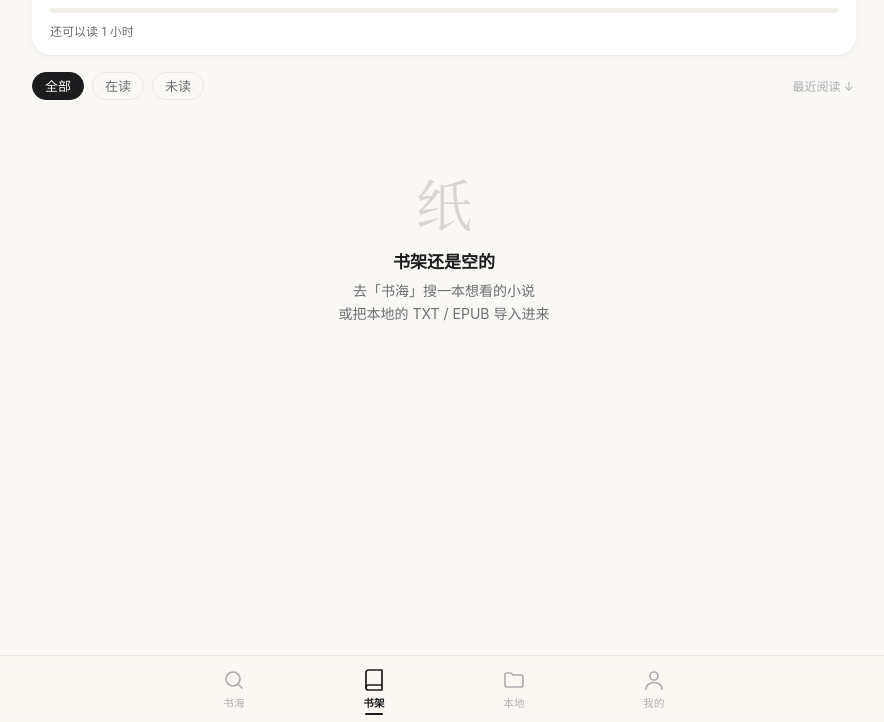
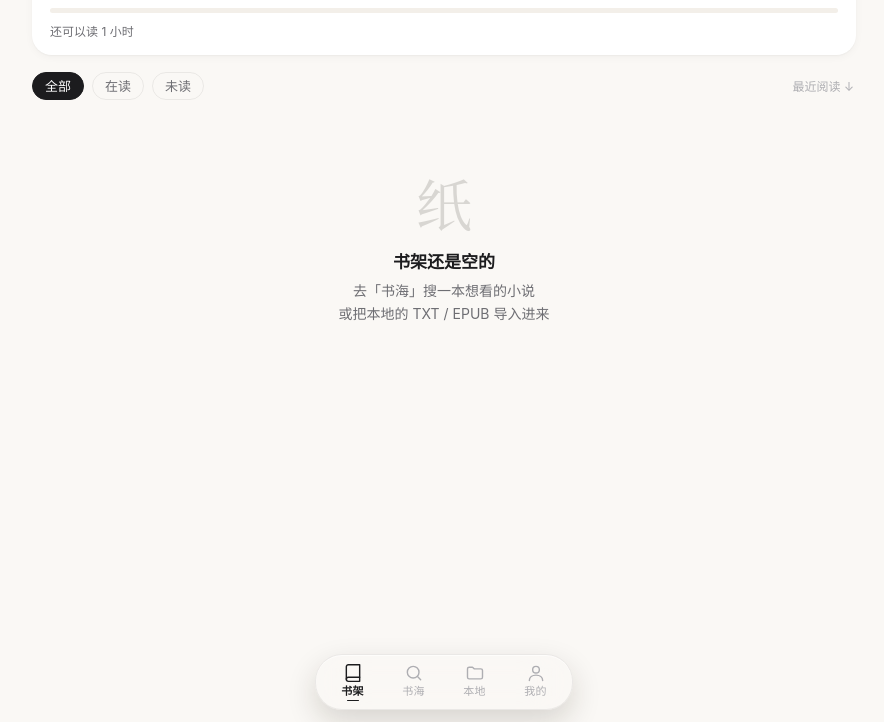
Before and after one commit to Tkemaway/zhijian-reader, a website built with Vite: page index.html in a window 1280 px wide. Both pictures are taken after a click on the button "书架". Shown: the part 78-800 px from the top of the page, without its empty margins (196-1080 px from the left). Built offline with nearby package versions, Linux system fonts and the light colour scheme.

Commit message:
底栏改为悬浮玻璃胶囊（按 Wenku8 lib/glass_dock.dart 实现）
读了源项目 lib/glass_dock.dart，按其参数重做：
- 胶囊：高 54 / 圆角 27 / 底边距 12+safe-area，
  按压时整体 scale(1.02, 1.05) 并加深投影
- 每一项：宽 61 / 高 48；图标 20 → 标签 11（选中 700）→ 指示条 12×1.5
- 交互：点击切换；手指在底栏上横向滑动可连续切换（邻近项高亮 is-near），
  滑动结束后 350ms 内忽略误触点击
- 顺序恢复为之前的排布：书架 / 书海 / 本地 / 我的
- 平板与墨水屏适配；页面底部留白保持 96px 不遮挡

```diff
--- a/package.json
+++ b/package.json
@@ -1,7 +1,7 @@
 {
   "name": "zhijian-reader",
   "private": true,
-  "version": "3.2.8",
+  "version": "3.2.9",
   "type": "module",
   "description": "纸间 - 静心阅读。Kindle 质感的手机小说阅读器",
   "scripts": {
--- a/src/app.css
+++ b/src/app.css
@@ -145,46 +145,66 @@ img { display: block; max-width: 100%; }
 }
 
 /* ---------- 底部导航（毛玻璃） ---------- */
+/* 悬浮胶囊导航（参考 Wenku8 Flutter 的 GlassDock：
+   高 54 / 圆角 27 / 每项 61 宽 / 图标 20 / 文字 11 / 底部 12×1.5 指示条） */
 .tabbar {
 	position: fixed;
-	left: 0; right: 0; bottom: 0;
+	left: 50%;
+	bottom: calc(12px + var(--sab));
+	transform: translateX(-50%);
 	z-index: 100;
-	display: flex;
-	justify-content: space-around;
-	align-items: center;
-	padding: 8px 24px calc(8px + var(--sab));
-	background: rgba(250, 248, 245, 0.82);
-	backdrop-filter: blur(24px) saturate(180%);
-	-webkit-backdrop-filter: blur(24px) saturate(180%);
-	border-top: 0.5px solid var(--line);
+	padding: 3px 6px;
+	border-radius: 27px;
+	background: rgba(250, 248, 245, 0.78);
+	backdrop-filter: blur(24px) saturate(170%);
+	-webkit-backdrop-filter: blur(24px) saturate(170%);
+	border: 0.5px solid rgba(28, 28, 30, 0.07);
+	box-shadow:
+		0 12px 30px rgba(40, 30, 15, 0.16),
+		inset 0 1px 0 rgba(255, 255, 255, 0.6);
+	transition: transform 0.22s var(--ease), box-shadow 0.22s var(--ease);
+	touch-action: none; /* 让底栏上的横向滑动不被页面滚动吃掉 */
+}
+/* 按下时整体轻微压扁放大（对齐源项目的 press 反馈） */
+.tabbar.is-pressing {
+	transform: translateX(-50%) scale(1.02, 1.05);
+	box-shadow:
+		0 16px 36px rgba(40, 30, 15, 0.2),
+		inset 0 1px 0 rgba(255, 255, 255, 0.65);
 }
 .tab-item {
 	display: flex;
 	flex-direction: column;
 	align-items: center;
+	justify-content: center;
+	width: 61px;
+	height: 48px;
 	gap: 3px;
+	padding: 0;
 	color: var(--ink-3);
-	font-size: 10.5px;
+	font-size: 11px;
 	font-weight: 500;
-	letter-spacing: 0.03em;
-	transition: color 0.25s var(--ease);
-	padding: 4px 16px;
+	letter-spacing: 0.02em;
+	transition: color 0.22s var(--ease);
 	position: relative;
 }
-.tab-item svg { width: 24px; height: 24px; stroke-width: 1.7; }
+.tab-item svg { width: 20px; height: 20px; stroke-width: 1.7; }
+.tab-item span { line-height: 1; }
+/* 底部指示条：选中才亮 */
+.tab-item::after {
+	content: '';
+	width: 12px;
+	height: 1.5px;
+	border-radius: 1px;
+	background: currentColor;
+	opacity: 0;
+	transition: opacity 0.22s var(--ease);
+}
 .tab-item.active { color: var(--ink); font-weight: 700; }
-/* 选中项下方的短横线（参考 Wenku8 的底栏） */
-.tab-item.active::after {
-	content: '';
-	position: absolute;
-	left: 50%;
-	bottom: -1px;
-	transform: translateX(-50%);
-	width: 18px;
-	height: 2.5px;
-	border-radius: 2px;
-	background: var(--ink);
-}
+.tab-item.active::after { opacity: 1; }
+/* 手指沿底栏滑动时的邻近高亮 */
+.tab-item.is-near { color: var(--ink-2); }
+.tab-item.is-near::after { opacity: 0.35; }
 
 /* ---------- 卡片 ---------- */
 .card {
@@ -822,10 +842,10 @@ body.ink-mode .sel-bar { background: #fbfaf7; backdrop-filter: none; }
 		box-shadow: 0 30px 90px rgba(28, 28, 30, 0.22), 0 0 0 1px rgba(0, 0, 0, 0.05);
 	}
 	.tabbar {
-		width: 430px;
+		width: auto;
 		left: 50%;
 		transform: translateX(-50%);
-		border-radius: 0 0 28px 28px;
+		border-radius: 27px;
 	}
 	.sheet {
 		width: 414px;
@@ -878,7 +898,8 @@ body.ink-mode .tabbar {
 	background: #f4f3ed;
 	backdrop-filter: none;
 	-webkit-backdrop-filter: none;
-	border-top: 1px solid rgba(34, 33, 28, 0.14);
+	border: 1px solid rgba(34, 33, 28, 0.14);
+	box-shadow: 0 8px 20px rgba(34, 33, 28, 0.1);
 }
 body.ink-mode .sheet-mask,
 body.ink-mode .dialog-mask,
@@ -921,11 +942,7 @@ body.ink-mode .progress-fill { background: #3c3b34; }
 /* 平板/宽屏：Tab 栏内容居中限宽 */
 .tabbar-inner {
 	display: flex;
-	justify-content: space-around;
 	align-items: center;
-	width: 100%;
-	max-width: 560px;
-	margin: 0 auto;
 }
 
 /* 平板：卡片内边距更从容 */
--- a/src/main.js
+++ b/src/main.js
@@ -51,8 +51,8 @@ export const app = {
 				<div class="page page-enter" id="page-container"></div>
 				<nav class="tabbar" id="tabbar">
 					<div class="tabbar-inner">
+						<button class="tab-item" data-route="library">${icon('library', 24)}<span>书架</span></button>
 						<button class="tab-item" data-route="search">${icon('search', 24)}<span>书海</span></button>
-						<button class="tab-item" data-route="library">${icon('library', 24)}<span>书架</span></button>
 						<button class="tab-item" data-route="local">${icon('folder', 24)}<span>本地</span></button>
 						<button class="tab-item" data-route="profile">${icon('user', 24)}<span>我的</span></button>
 					</div>
@@ -60,9 +60,57 @@ export const app = {
 			</div>`;
 		root.querySelectorAll('.tab-item').forEach((btn) => {
 			btn.addEventListener('click', () => {
+				// 刚在底栏上滑过 → 忽略这次点击（否则会跳回起点那页）
+				if (Date.now() - (this._dockSlideAt || 0) < 350) return;
 				if (this.state.route !== btn.dataset.route) this.go(btn.dataset.route);
 			});
 		});
+
+		// 手指沿底栏横向滑动切换页面（对齐源项目 GlassDock 的交互）
+		const dock = root.querySelector('#tabbar');
+		const tabs = [...dock.querySelectorAll('.tab-item')];
+		const indexAt = (x) => {
+			for (let i = 0; i < tabs.length; i++) {
+				const r = tabs[i].getBoundingClientRect();
+				if (x >= r.left && x <= r.right) return i;
+			}
+			return -1;
+		};
+		let pressing = false;
+		let startX = 0;
+		let hover = -1;
+		const clearNear = () => tabs.forEach((el) => el.classList.remove('is-near'));
+		dock.addEventListener('pointerdown', (e) => {
+			if (!e.target.closest('.tab-item')) return;
+			pressing = true;
+			startX = e.clientX;
+			hover = indexAt(e.clientX);
+			dock.classList.add('is-pressing');
+		});
+		dock.addEventListener('pointermove', (e) => {
+			if (!pressing) return;
+			const i = indexAt(e.clientX);
+			if (i === -1 || i === hover) return;
+			hover = i;
+			clearNear();
+			tabs[i]?.classList.add('is-near');
+		});
+		const finishPress = (e, cancelled = false) => {
+			if (!pressing) return;
+			pressing = false;
+			dock.classList.remove('is-pressing');
+			clearNear();
+			if (cancelled) return;
+			if (Math.abs(e.clientX - startX) <= 10) return; // 普通点击交给 click
+			const i = indexAt(e.clientX);
+			const route = i >= 0 ? tabs[i]?.dataset.route : null;
+			if (route && route !== this.state.route) {
+				this._dockSlideAt = Date.now();
+				this.go(route);
+			}
+		};
+		dock.addEventListener('pointerup', (e) => finishPress(e));
+		dock.addEventListener('pointercancel', (e) => finishPress(e, true));
 		this.state._shellReady = true;
 	},
 
```
Also changed, not shown: 1 other file.
